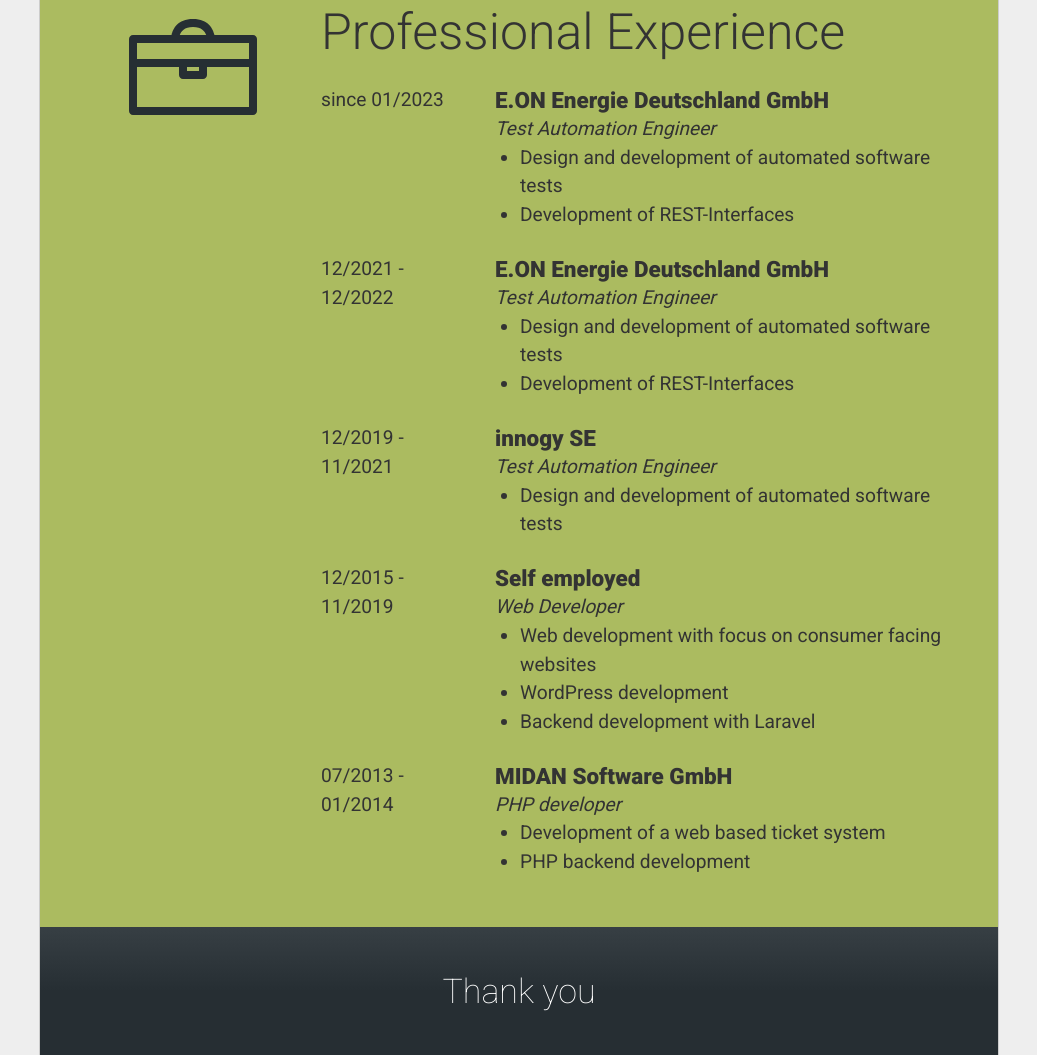
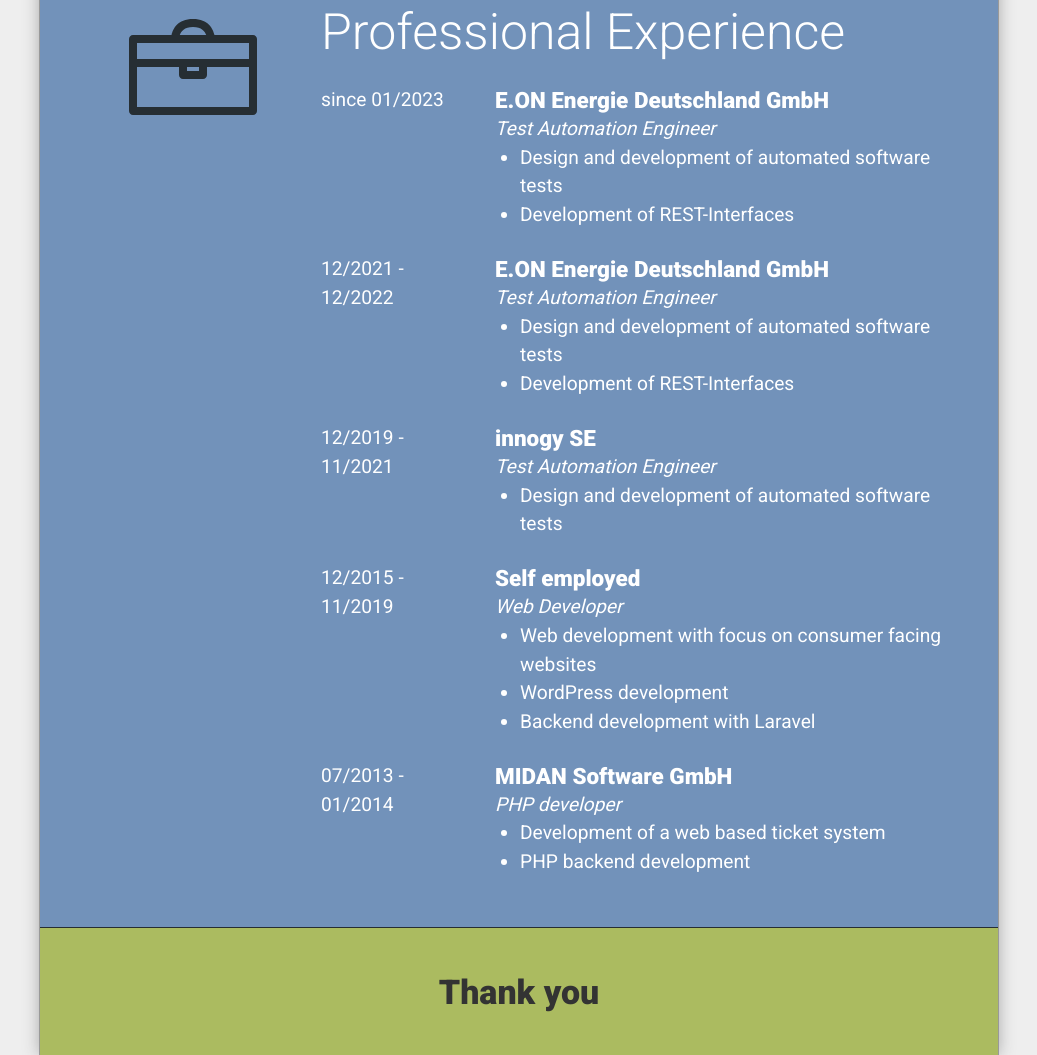
Before and after one commit to timmy38233/CV, a plain HTML site: page index.html in a window 1280 px wide. Shown: the part 1113-2168 px from the top of the page, without its empty margins (121-1158 px from the left). Drawn offline with Linux system fonts and the light colour scheme.

Commit message:
Changed color scheme

```diff
--- a/style.css
+++ b/style.css
@@ -5,12 +5,13 @@
     border-collapse: collapse;
     margin: 0;
     padding: 0;
-    --border-color: rgba(255, 255, 255, 0.2);
     --dark-color: #262E33;
     --not-so-dark-color: #373F44;
     --background-color: #abbb60;
+    --contrast-color: #7292BA;
 
     --hero-font-size: calc(10px + 60 * (100vw / 1024));
+    --banner-font-size: calc(var(--hero-font-size)/2.5);
 }
 
 body {
@@ -22,12 +23,12 @@ body {
 }
 
 a {
-    color: var(--dark-color);
+    color: #fff;
 }
 
 a:hover,
 a:focus {
-    color: var(--not-so-dark-color);
+    color: #eee;
 }
 
 li {
@@ -42,10 +43,11 @@ li {
     min-height: 100vh;
     border-left: 1px solid;
     border-right: 1px solid;
-    border-color: #ccc;
+    border-color: #999;
     margin: 0 auto;
     padding: 0;
     background-color: var(--background-color);
+    box-shadow: 0 0 15px #aaa;
 }
 
 
@@ -60,6 +62,7 @@ li {
 .welcome__textwrapper {
     position: relative;
     display: inline-block;
+    text-align: center;
     width: 50%;
     height: 50%;
     min-width: 200px;
@@ -126,7 +129,8 @@ li {
     display: flex;
     justify-content: center;
     align-items: center;
-    height: 10vw;
+    min-height: 10vw;
+    padding: 25px;
     background: var(--dark-color);
     background: linear-gradient(var(--dark-color) 0%, var(--dark-color) 25%, var(--not-so-dark-color) 100%);
 
@@ -137,7 +141,7 @@ li {
     color: #fff;
     text-shadow: 0 0 0 transparent;
     font-weight: 100;
-    font-size: calc(var(--hero-font-size)/2.5);
+    font-size: var(--banner-font-size);
     transition: text-shadow 0.25s ease-in-out;
 }
 
@@ -177,6 +181,8 @@ li {
 
 .content {
     padding: 25px;
+    background-color: var(--contrast-color);
+    color: #fff;
 }
 
 .facts,
@@ -242,13 +248,15 @@ li {
     display: flex;
     justify-content: center;
     align-items: center;
-    height: 10vw;
-    background: linear-gradient(var(--not-so-dark-color) 0%, var(--dark-color) 50%, var(--dark-color) 100%);
+    padding: 25px;
+    min-height: 10vw;
+    background: var(--background-color);
+    border-top: 1px solid var(--dark-color);
 }
 
 .goodbye__text {
     text-align: center;
-    color: #fff;
-    font-weight: 100;
-    font-size: calc(var(--hero-font-size)/2.5);
+    color: #333;
+    font-weight: 900;
+    font-size: var(--banner-font-size);
 }
```
